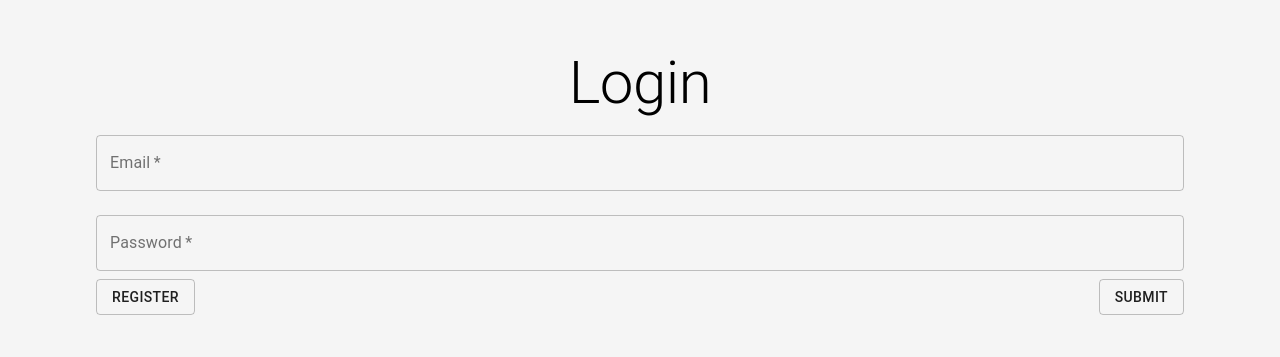
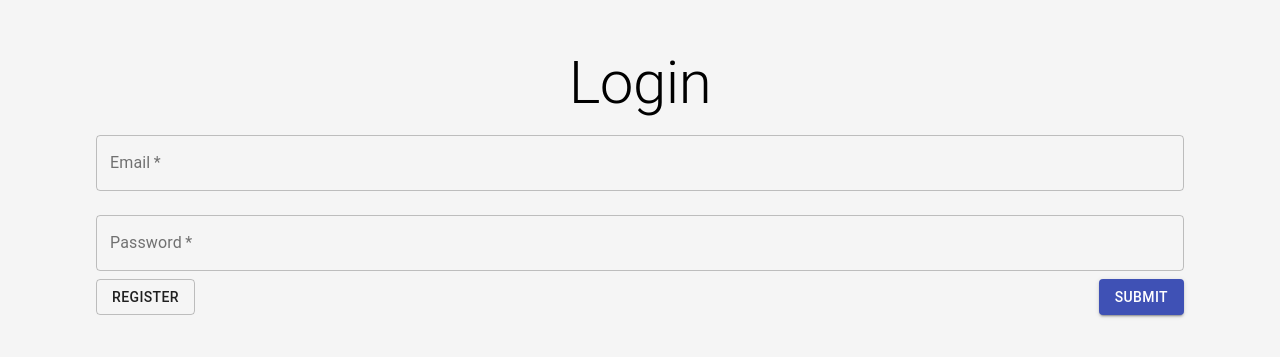
Before and after one commit to Chicago19/team-10, a React (Create React App) app: page /login in a window 1280 px wide. Shown: the part 219-576 px from the top of the page. Built offline with nearby package versions, Linux system fonts and the light colour scheme.

Commit message:
Changed submit button styling, login page finished

```diff
--- a/src/components/LoginPage/Login.jsx
+++ b/src/components/LoginPage/Login.jsx
@@ -56,17 +56,18 @@ const Login = props => {
           className={classes.centerItem}
         />
       </Grid>
+
       <Grid item container className={classes.fullWidthItem}>
-      <Grid item xs container>
-      <Link to="/registration">
+        <Grid item xs container>
+          <Link to="/registration">
             <Button variant="outlined">
-              Register
-            </Button>
-          </Link>
+               Register
+             </Button>
+           </Link>
         </Grid>
         <Grid item xs container justify="flex-end">
           <Link to="/home">
-            <Button variant="outlined">
+            <Button variant="contained" color="primary">
               Submit
             </Button>
           </Link>
```
